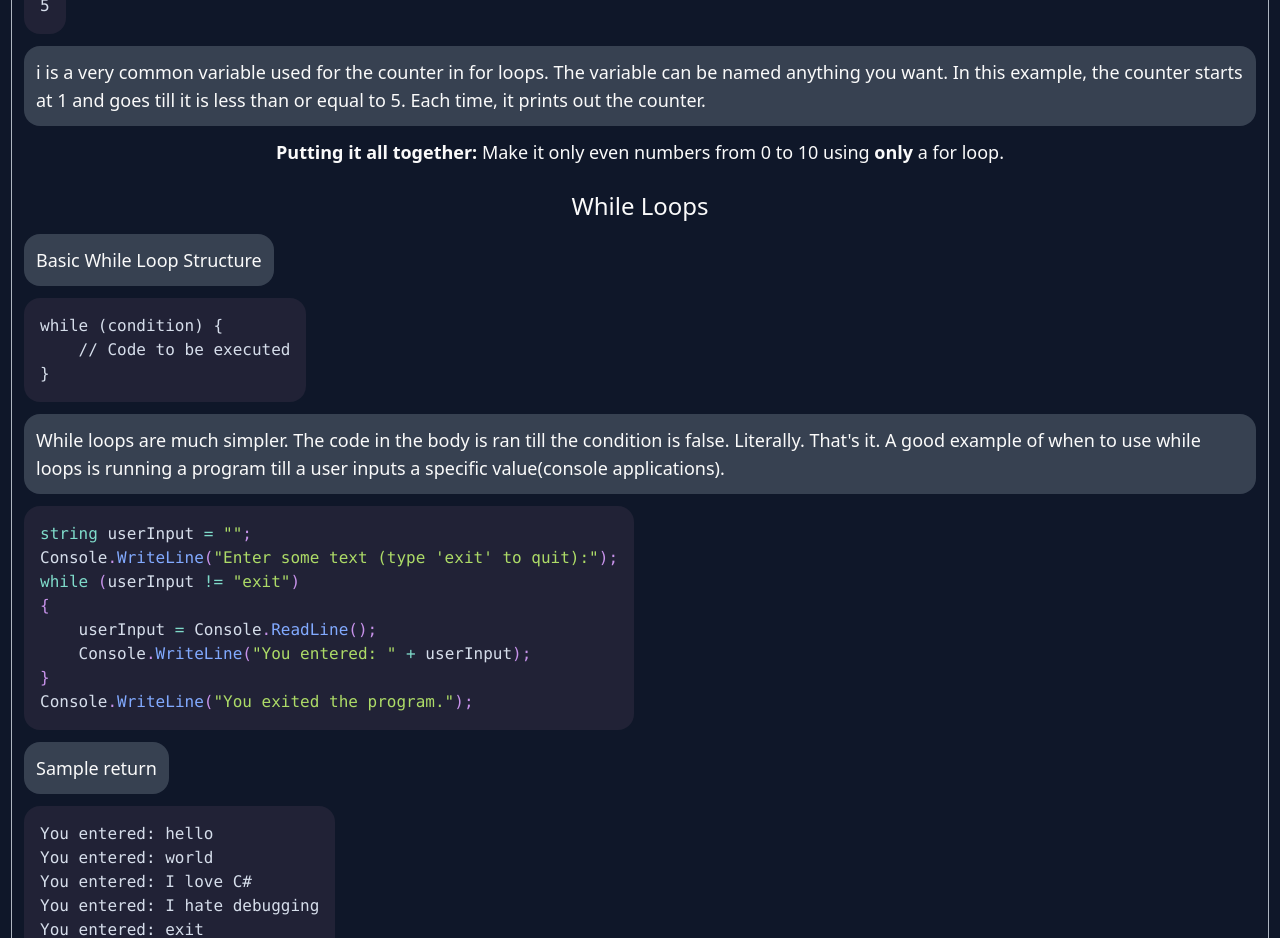
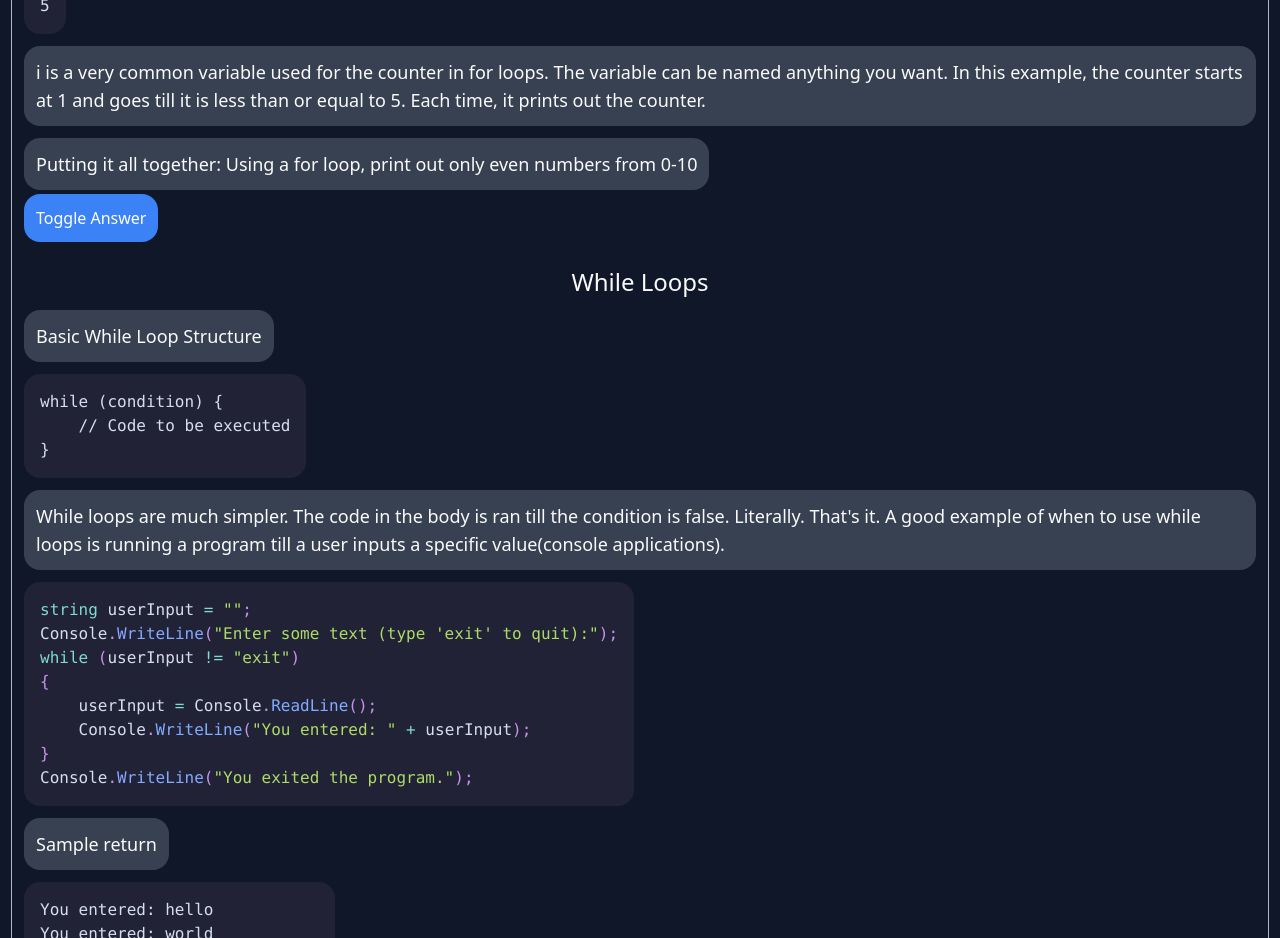
Before and after one commit to Rohit685/studyguide, a Next.js app: page /basics/controlflow in a window 1280 px wide. Shown: the part 4180-5118 px from the top of the page. Built offline with nearby package versions, Linux system fonts and the light colour scheme.

Commit message:
implemented QuizQuestion.js into control flow and added outline over the answer only

```diff
--- a/components/QuizQuestion.js
+++ b/components/QuizQuestion.js
@@ -17,11 +17,11 @@ const QuizQuestion = ({ question, qCode, aCode, explanation }) => {
             <button className={"bg-blue-500 hover:bg-blue-700 text-white p-3 h-fit rounded-2xl max-xs:my-1"} onClick={toggleAnswer}>Toggle Answer</button>
         </div>
         {show &&
-            <div className={`card outline-0 p-0 items-center`}>
-                { aCode != null && <SyntaxHighlighter language="csharp" code={aCode} style={nightOwl} useInlineStyles={true}/> }
+            <div className={`card p-1 mt-2 items-center`}>
                 <p>
                     {explanation}
                 </p>
+                { aCode != null && <SyntaxHighlighter language="csharp" code={aCode} style={nightOwl} useInlineStyles={true}/> }
             </div>
         }
       </div>
--- a/pages/basics/controlflow.js
+++ b/pages/basics/controlflow.js
@@ -2,6 +2,7 @@ import Head from 'next/head';
 import { Prism as SyntaxHighlighter } from 'react-syntax-highlighter';
 import { nightOwl } from 'react-syntax-highlighter/dist/cjs/styles/prism';
 import NextSection from "../../components/NextSection";
+import QuizQuestion from "@/components/QuizQuestion";
 const ifstatement = `Console.Write("What is your age: ");
 int age = Int32.Parse(Console.ReadLine());
 if(age >= 18) {
@@ -129,6 +130,11 @@ const continueExample = `for (int i = 1; i <= 10; i++)
         continue;  // This will exit the loop when i equals 5.
     }
     Console.WriteLine("i = " + i);
+}`
+
+const quizForLoopAnswer = `for (int i = 0; i <= 10; i += 2)
+{
+    Console.WriteLine(i);
 }`
 
 const breakReturn = `i = 1
@@ -299,9 +305,9 @@ export default function Home() {
                     <p>i is a very common variable used for the counter in for loops. The variable can be named anything you want.
                     In this example, the counter starts at 1 and goes till it is less than or equal to 5. Each time, it prints out the counter.
                     </p>
-                    <h4 className={"text-center text-lg"}>
-                        <b>Putting it all together: </b> Make it only even numbers from 0 to 10 using <b>only</b> a for loop.
-                    </h4>
+                    <QuizQuestion question={"Using a for loop, print out only even numbers from 0-10"}
+                                  explanation={"The answer to this question involves switching the increment so it increases by 2 instead of 1."}
+                                  aCode={quizForLoopAnswer}/>
                     <br/>
                     <h3>While Loops</h3>
                     <p>Basic While Loop Structure</p>
```
